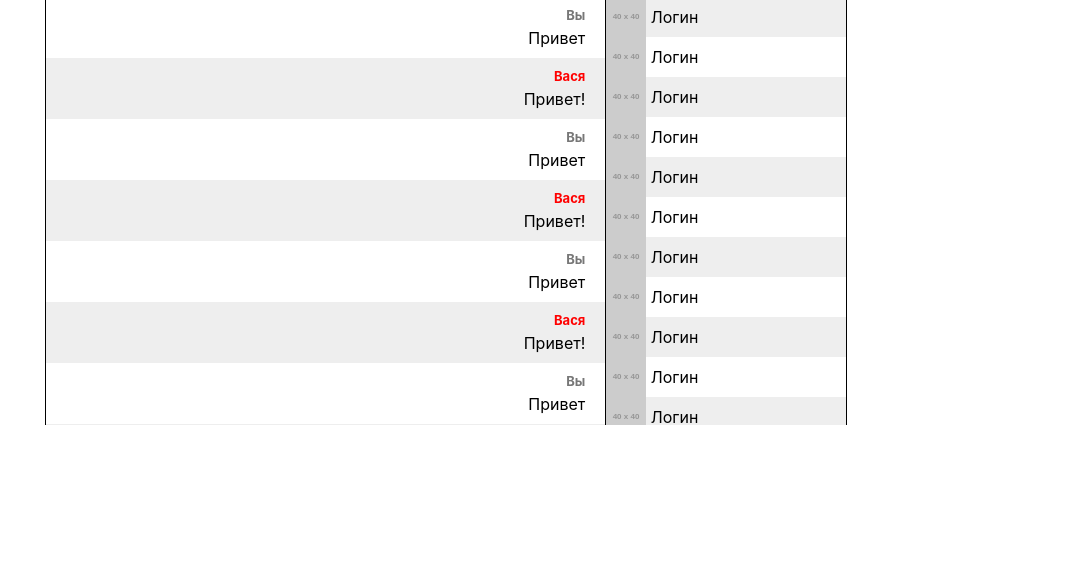
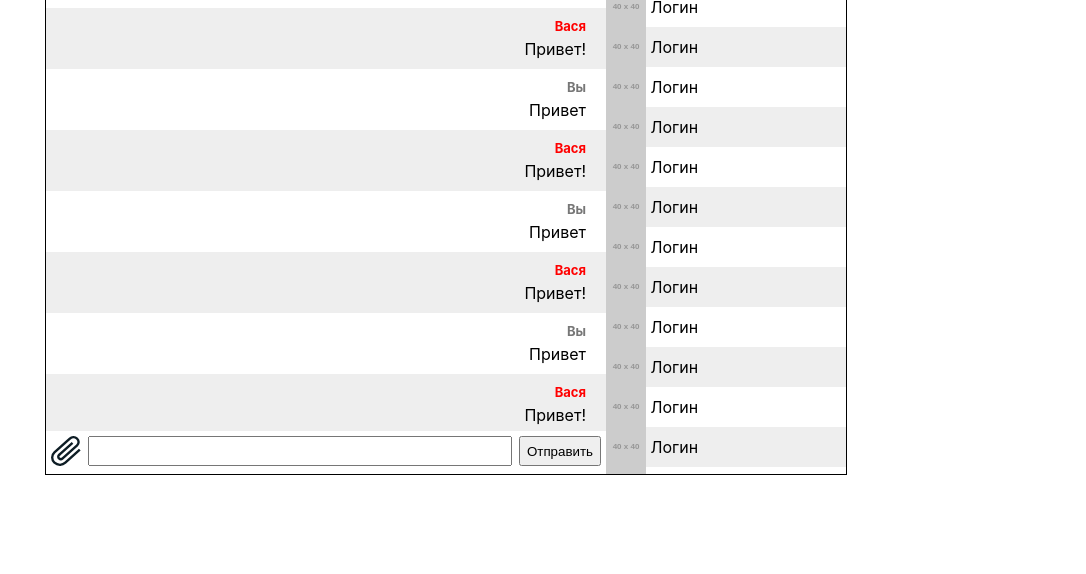
Before and after one commit to antofliberty/mf.messenger.praktikum.yandex, a website: page public/chat.html in a window 1280 px wide. Shown: the part 226-800 px from the top of the page, without its empty margins (194-1280 px from the left). Drawn offline with Linux system fonts and the light colour scheme; placeholder pictures from the web are drawn by us.

Commit message:
work with chat part 2

```diff
--- a/public/chat.html
+++ b/public/chat.html
@@ -21,7 +21,7 @@
         }
         .app {
             width: 800px;
-            height: 500px;
+            height: 600px;
             border: solid black 1px;
         }
         #settings {
@@ -39,11 +39,11 @@
         }
 
         .dialog {
-            width: 70%;
-            border-right: 1px solid black;
+            /*border-right: 1px solid black;*/
             overflow-y:scroll;
             position:relative;
             text-align: right;
+            height: 484px;
         }
 
         .head__login {
@@ -65,13 +65,12 @@
         }
 
         main {
-            height: calc(100% - 72px);
-            display: flex;
-            overflow-y: hidden;
+            height: calc(100% - 72px - 50px);
+            overflow-y: scroll;
 
         }
         .contacts {
-            width: 30%;
+            height: 527px;
             overflow-y: scroll;
         }
 
@@ -112,8 +111,6 @@
         .dialog__tools {
             width: 100%;
             height:50px;
-            position: static;
-
         }
 
 
@@ -131,15 +128,9 @@
                <h2 class="head__dialogs__sign">Диалоги</h2>
             </div>
         </div>
-
-        <main>
-            <div class="dialog">
-
-
-<!--                <div class="dialog__tools">-->
-<!--                       -->
-<!--                </div>-->
-
+        <div>
+<div style="float:left; width:70%">
+        <div class="dialog">
 
                 <div class="dialog__message">
                     <p class="dialog__message__author">Вы</p>
@@ -231,6 +222,16 @@
                 </div>
 
             </div>
+        <div class="dialog__tools">
+            <div style="padding: 5px;display: flex;">
+                <img src="static/skrepka.svg" width="30px" alt="">
+                <input type="text" style="width: 80%;margin: 0 7px;">
+                <button>Отправить</button>
+            </div>
+        </div>
+</div>
+        <div style="float:right; width: 30%">
+
             <div class="contacts">
                 <div class="contact contact--even">
                     <div>
@@ -298,10 +299,64 @@
                     </div>
                     <span style="line-height: 40px;">&nbsp;Логин</span>
                 </div>
+<div class="contact">
+                    <div>
+                        <img src="https://dummyimage.com/40x40/777/fff&text=J" alt="Аватарка">
+                    </div>
+                    <span style="line-height: 40px;">&nbsp;Логин</span>
+                </div>
+                <div class="contact contact--even">
+                    <div>
+                        <img src="https://dummyimage.com/40x40/777/fff&text=K" alt="Аватарка">
+                    </div>
+                    <span style="line-height: 40px;">&nbsp;Логин</span>
+                </div>
+<div class="contact">
+                    <div>
+                        <img src="https://dummyimage.com/40x40/777/fff&text=J" alt="Аватарка">
+                    </div>
+                    <span style="line-height: 40px;">&nbsp;Логин</span>
+                </div>
+                <div class="contact contact--even">
+                    <div>
+                        <img src="https://dummyimage.com/40x40/777/fff&text=K" alt="Аватарка">
+                    </div>
+                    <span style="line-height: 40px;">&nbsp;Логин</span>
+                </div>
+<div class="contact">
+                    <div>
+                        <img src="https://dummyimage.com/40x40/777/fff&text=J" alt="Аватарка">
+                    </div>
+                    <span style="line-height: 40px;">&nbsp;Логин</span>
+                </div>
+                <div class="contact contact--even">
+                    <div>
+                        <img src="https://dummyimage.com/40x40/777/fff&text=K" alt="Аватарка">
+                    </div>
+                    <span style="line-height: 40px;">&nbsp;Логин</span>
+                </div>
+<div class="contact">
+                    <div>
+                        <img src="https://dummyimage.com/40x40/777/fff&text=J" alt="Аватарка">
+                    </div>
+                    <span style="line-height: 40px;">&nbsp;Логин</span>
+                </div>
+                <div class="contact contact--even">
+                    <div>
+                        <img src="https://dummyimage.com/40x40/777/fff&text=K" alt="Аватарка">
+                    </div>
+                    <span style="line-height: 40px;">&nbsp;Логин</span>
+                </div>
 
 
             </div>
-        </main>
+
+        </div>
+        </div>
+<!--        <div class="dialog__tools"></div>-->
+
+
+
 
         <div class="footer"></div>
 
```
Also changed, not shown: public/static/skrepka.svg (added).
